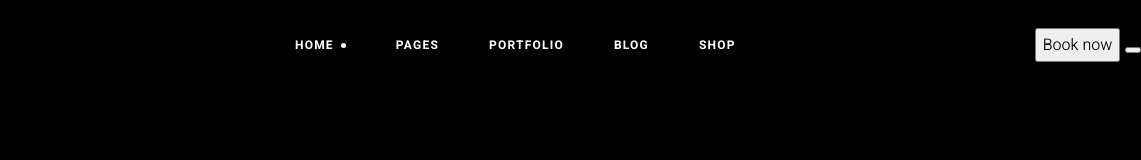
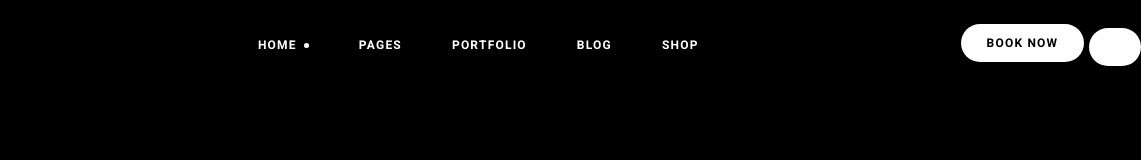
Before and after one commit to verberrynka/cropp-fitness, a website: page cropp-fitness/index.html in a window 1280 px wide. Shown: the full height of the page, 139-1280 px from the left. Drawn offline with Linux system fonts and the light colour scheme.

Commit message:
feat: style book button

```diff
--- a/cropp-fitness/styles.css
+++ b/cropp-fitness/styles.css
@@ -55,10 +55,6 @@ body,
   list-style: none;
 }
 
-a {
-  text-decoration: none;
-}
-
 /* simplify working with images */
 img {
   display: block;
@@ -69,6 +65,16 @@ img {
 /* fix color change delay bug when interacting with sVG elements */
 svg * {
   transition-property: fill, stroke;
+}
+
+/* remove underline from links */
+a {
+  text-decoration: none;
+}
+
+/* remove default button border */
+button {
+  border: none;
 }
 
 /* inherit font properties for form fields */
@@ -159,18 +165,36 @@ svg * {
   transition-duration: var(--transition-duration);
 }
 
-.container {
-  max-width: calc(var(--container-width) + var(--container-padding-x) * 2);
-  margin-inline: auto;
-  padding-inline: var(--container-padding-x);
-}
-
 .link {
   color: var(--color-light);
 }
 
 .link:hover {
   color: var(--color-light-gray);
+}
+
+.button {
+  display: inline-flex;
+  height: 38px;
+  padding-inline: 26px;
+  align-items: center;
+  font-weight: 700;
+  font-size: 12px;
+  line-height: 24px;
+  letter-spacing: 1.2px;
+  text-transform: uppercase;
+  background-color: var(--color-light);
+  border-radius: var(--border-radius);
+}
+
+.button:hover {
+  background-color: var(--color-light-gray);
+}
+
+.container {
+  max-width: calc(var(--container-width) + var(--container-padding-x) * 2);
+  margin-inline: auto;
+  padding-inline: var(--container-padding-x);
 }
 
 .header {
```
